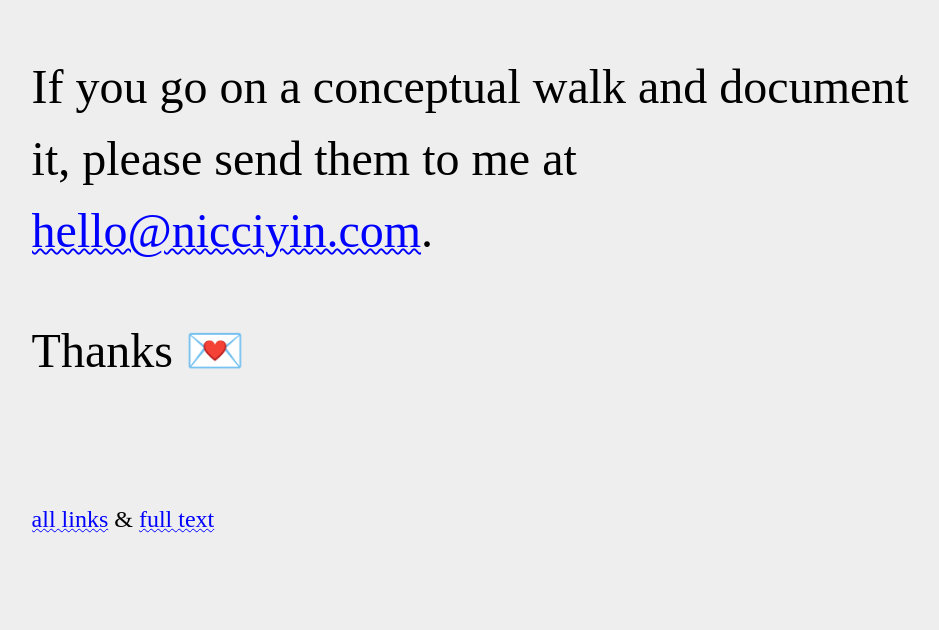
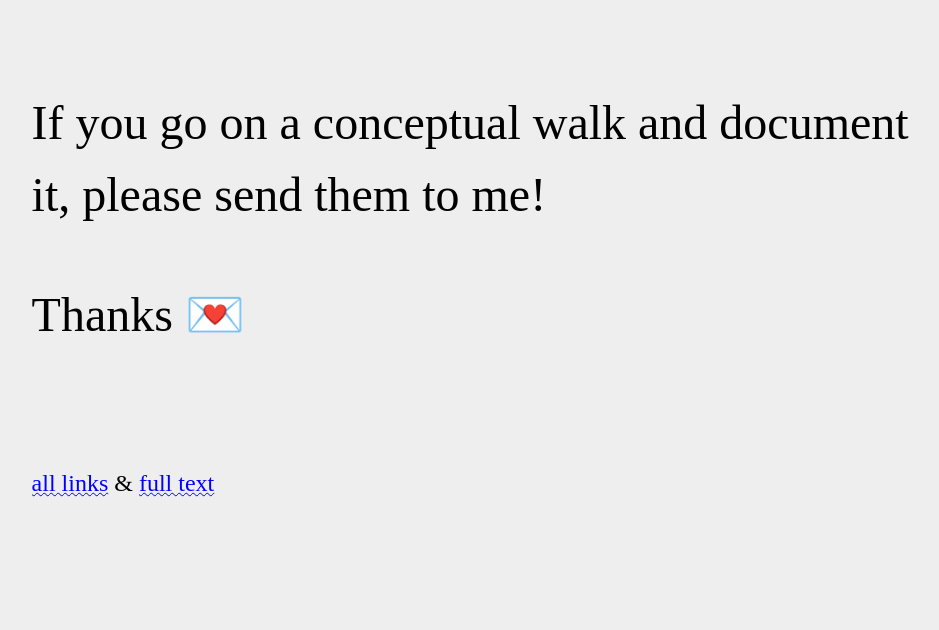
Before and after one commit to nicyin/paths, a plain HTML site: page 19.html in a window 1280 px wide. Shown: the part 93-723 px from the top of the page, without its empty margins (166-1105 px from the left). Drawn offline with nearby package versions, Linux system fonts and the light colour scheme; a web font is replaced by a local one.

Commit message:
remove email

```diff
--- a/19.html
+++ b/19.html
@@ -17,7 +17,7 @@
 <body>
 
     <div class="slide-content">
-            If you go on a conceptual walk and document it, please send them to me at <a href="mailto:hello@nicciyin.com">hello@nicciyin.com</a>.</p>
+            If you go on a conceptual walk and document it, please send them to me!</p>
             <p>Thanks 💌</p>
             <p style="padding-top: 2em; font-size: .5em;">
               <a href="hyperlinks.html">all links</a> & <a href="full.html">full text</a>
```
